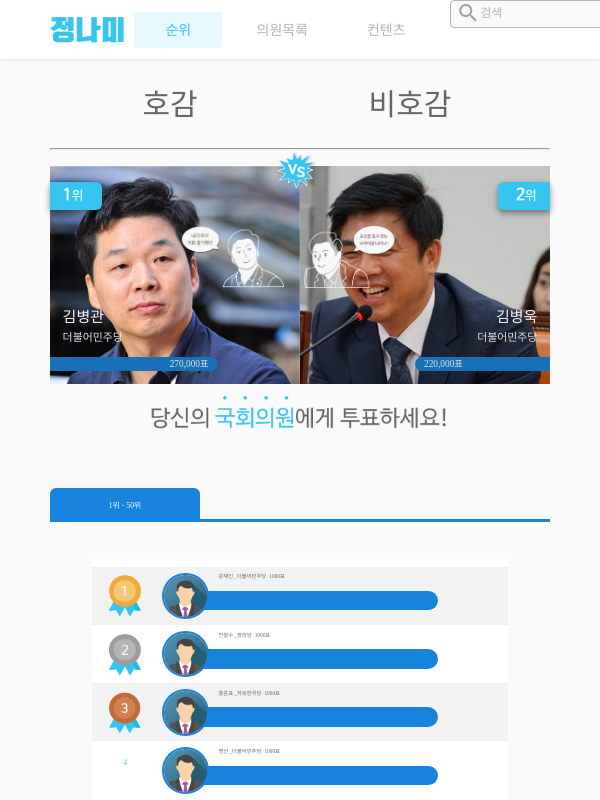
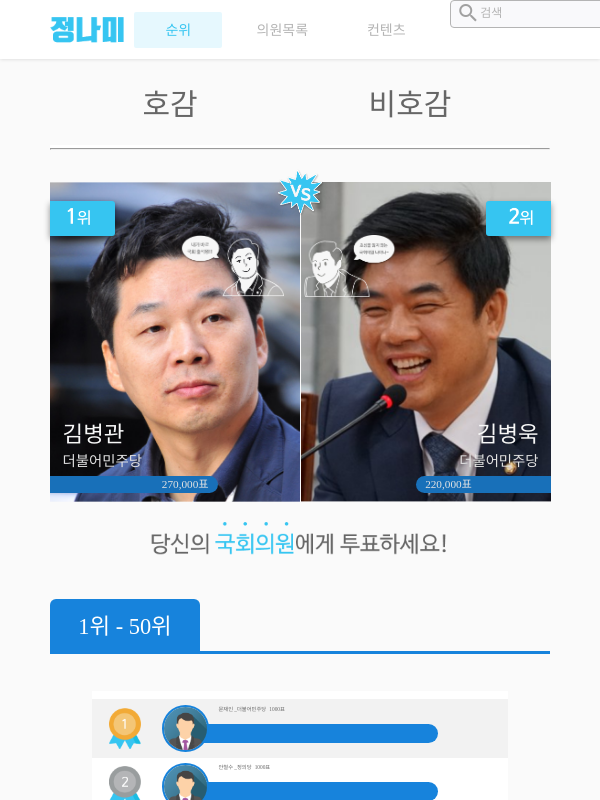
Before and after one commit to Jungnami/Jungnami-WEB, a Vue app: page /rank in a window 600 px wide. Shown: the top 800 px of the page. Built offline with nearby package versions, Linux system fonts and the light colour scheme; a web font is replaced by a local one.

Commit message:
순위페이지 모바일 css 디테일

```diff
--- a/src/pages/rank/Main.vue
+++ b/src/pages/rank/Main.vue
@@ -81,7 +81,74 @@ export default {
     width: 40vw;
     margin-right: 0;
   }
-
+  div.main_legislator_wrapper {
+    height: 53.3vw;
+    margin-top: 5.3vw;
+  }
+  div.main_legislator_left {
+    background-size: auto 100%;
+  }
+  div.main_legislator_right {
+    background-size: auto 100%;
+  }
+  img.rank_tag {
+    width: 10.9vw;
+    margin-top: 3.2vw;
+    border-radius: 0px 3px 3px 0px;
+  }
+  img.rank_second_tag.rank_tag {
+    border-radius: 3px 0 0 3px;
+  }
+  img.vs_icon {
+    width: 8vw;
+    height: 8vw;
+    left: 45vw;
+    top: 53vw;
+  }
+  img.character_one {
+    height: 10.42vw;
+    left: 30vw;
+    top: 73.5vw;
+  }
+  img.character_two {
+    height: 10.42vw;
+    left: 49vw;
+    top: 73.5vw;
+  }
+  div.name {
+    font-size: 3.73vw;
+    margin-top: 29.3vw;
+  }
+  div.party {
+    font-size: 2.4vw;
+  }
+  div.vote_count {
+    font-size: 1.87vw;
+    margin-top: 0.5vw;
+  }
+  img.mainchart_text {
+    margin-top: 3.36vw;
+  }
+  div.rank_tab_bar {
+    font-size: 3.73vw;
+  }
+  div.rank_tab {
+    margin-top: 5.87vw;
+  }
+}
+@media (min-width: 600px) and (max-width: 1264px) {
+  img.vs_icon {
+    left: 46vw;
+    top: 28vw;
+  }
+  img.character_one {
+    left: 30vw;
+    top: 39vw;
+  }
+  img.character_two {
+    left: 49vw;
+    top: 39vw;
+  }
 }
 .route_link
 {
@@ -110,11 +177,13 @@ export default {
 {
   background-image: url('/static/rank_image_1.png');
   background-size: 100%;
+  margin-right: 0.1vw;
 }
 .main_legislator_right
 {
   background-image: url('/static/rank_image_2.png');
   background-size: 100%;
+  margin-left: 0.1vw;
 }
 .rank_tag
 {
@@ -189,7 +258,6 @@ img.rank_second_tag
 .vote_count_right
 {
   border-radius: 200px 0 0 200px;
-  widows: 22vw;
   margin-left: 19.1vw;
 }
 .mainchart_text
```
